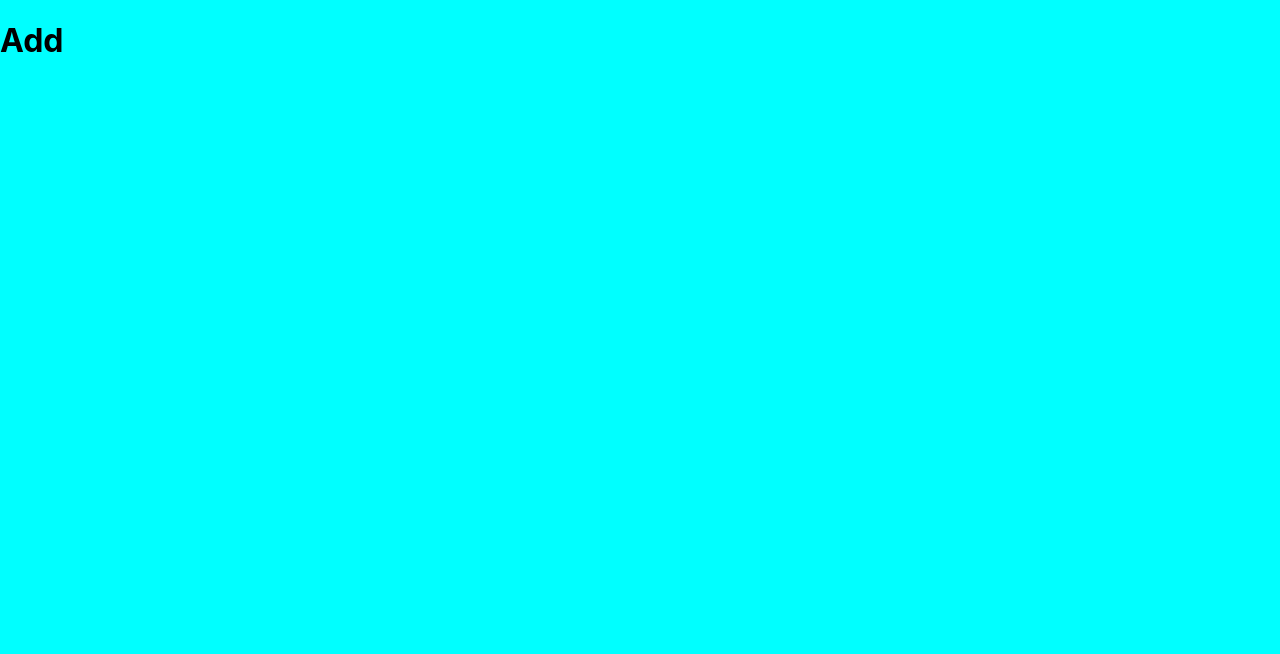
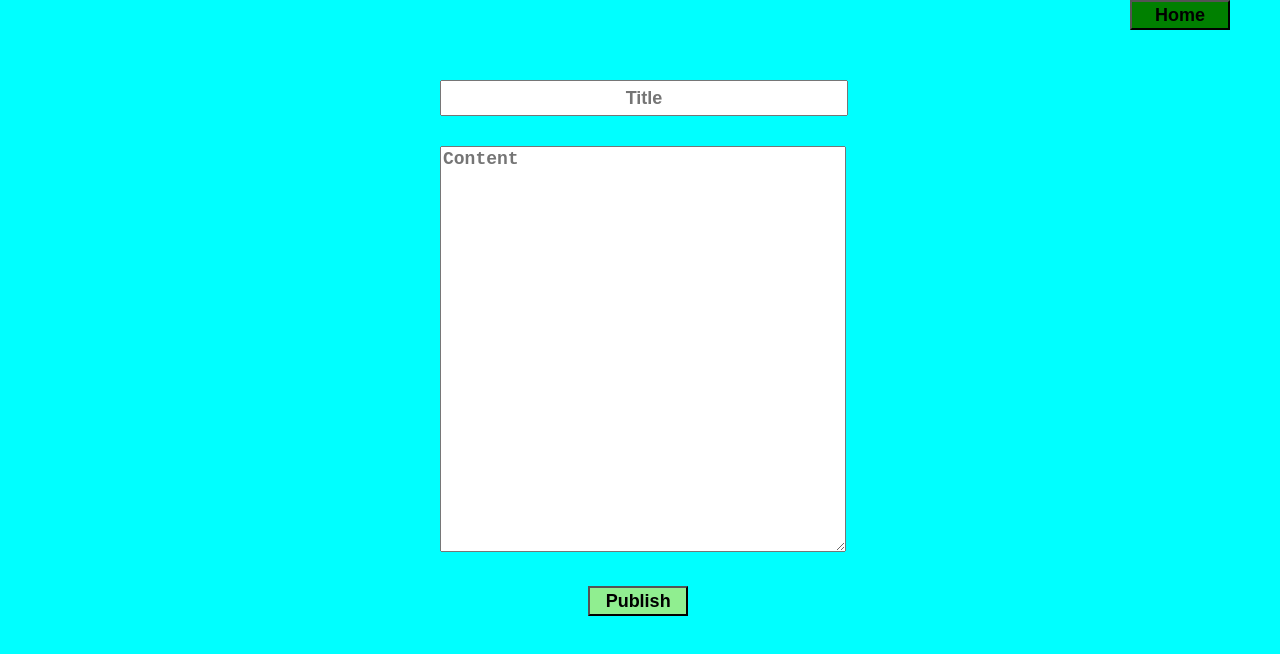
Before and after one commit to sachvarghese/ReactMini, a React (Create React App) app in the folder my-app/: page /addview/1 in a window 1280 px wide. Shown: the top 654 px of the page. Built offline with nearby package versions, Linux system fonts and the light colour scheme.

Commit message:
17.06.03: select page and add page done for day
Signed-off-by: Antony S Varghese <A-8811@ibsplc.com>

```diff
--- a/my-app/src/App.js
+++ b/my-app/src/App.js
@@ -69,6 +69,20 @@ class App extends Component {
     console.log(this.state.arts)
   }
 
+  addArticle = (title,content) => {
+    const newArticle = {
+      id: uuid(),
+      title,
+      content
+    }
+    this.setState(
+      {
+        articles:[...this.state.articles, newArticle],
+        users: [...this.state.users]
+      }
+    )
+  }
+
   render() {
     return (
       /*
@@ -93,7 +107,7 @@ class App extends Component {
        </React.Fragment> )}/>
 
         <Route path="/addview/:id" render={props=>(<React.Fragment>
-        <AddPage {...props}/>
+        <AddPage {...props} addArticle={this.addArticle}/>
         </React.Fragment> )}/>
 
         </Router>
--- a/my-app/src/components/AddPage.js
+++ b/my-app/src/components/AddPage.js
@@ -3,15 +3,137 @@ import { withRouter } from 'react-router-dom';
 
 class AddPage extends Component {
 
+    state={
+        title:'',
+        content:'',
+        showError:'',
+        showSuccess:'',
+        message:'',
+    }
+
+    onChange = (e) => {
+        this.setState({
+            [e.target.name]: e.target.value
+        }
+        );
+    }
+
+    homeClick = () => {
+        this.props.history.push('/articleview/' + this.props.match.params.id);
+    }
+
+    onSubmit = (e) => {
+        e.preventDefault();
+        if(this.state.title!='' && this.state.content!='') {
+            this.setState({
+                title:'',
+                content:'',
+                showError:false,
+                showSuccess:true,
+                message:'Article added successfully!'
+            });
+            this.props.addArticle(this.state.title, this.state.content);
+        }
+        else {
+            this.setState({
+                title:this.state.title,
+                content:this.state.content,
+                showError:true,
+                showSuccess:false,
+                message:'Please fill both title and content'
+            });
+        }
+    }
 
     render() {
         return (
             <div>
-                <h1>Add</h1>
+            <button style={homeStyle} onClick={this.homeClick}> Home</button>
 
+            <form style={{marginLeft: (window.innerWidth/2)-centerBoxText.width/2}}>
+             <input type="text" name="title" style={centerBoxText} placeholder="Title" value={this.state.title} onChange={this.onChange}/>
+             <br/>
+             <textarea type="text" name="content" style={centerBoxContent} placeholder="Content" value={this.state.content} onChange={this.onChange}/>
+             <br/>
+             <button type="Submit" style={submitStyle} onClick={this.onSubmit}>Publish</button>
+             <h3 style={this.state.showError? showErrorMessage:this.state.showSuccess? showSuccessMessage:successMessage}>{this.state.message}</h3>
+            </form>
             </div>
         );
     }
 }
 
+const centerBoxText = {
+    textAlign: 'center',
+    fontWeight: 'bold',
+    fontSize: 18,
+    width: 400,
+    height: 30,
+    marginTop: (window.innerHeight/10)
+}
+
+const centerBoxContent = {
+    textAlign:'left',
+    fontWeight: 'bold',
+    fontSize: 18,
+    marginTop: 0,
+    width: 400,
+    height: 400,
+    marginTop: (window.innerHeight/10)-50
+}
+
+const submitStyle = {
+    cursor: 'pointer',
+    textAlign: 'center',
+    fontWeight: 'bold',
+    fontSize: 18,
+    backgroundColor: 'lightgreen',
+    width: 100,
+    height:30,
+    radius:5,
+    marginLeft: centerBoxContent.width/2.7,
+    marginTop: 30,
+}
+
+var errorMessage = {
+    color:'red',
+     marginLeft:window.innerWidth/18,
+     visibility:'hidden',
+     float:'center'
+}
+
+var showErrorMessage = {
+    color:'red',
+     marginLeft:window.innerWidth/18,
+     visibility:'visible',
+     float: 'center'
+}
+
+var successMessage = {
+    color:'green',
+     marginLeft:window.innerWidth/18,
+     visibility:'hidden',
+     float: 'center'
+
+}
+
+var showSuccessMessage = {
+    color:'green',
+     marginLeft:window.innerWidth/18,
+     visibility:'visible',
+     float: 'center'
+}
+
+const homeStyle = {
+    cursor: 'pointer',
+    textAlign: 'center',
+    fontWeight: 'bold',
+    fontSize: 18,
+    backgroundColor: 'green',
+    width: 100,
+    height:30,
+    radius:10,
+    float: 'right',
+    marginRight:50
+}
 export default withRouter(AddPage);
--- a/my-app/src/components/HomePage.js
+++ b/my-app/src/components/HomePage.js
@@ -13,7 +13,7 @@ class HomePage extends Component {
 
     clickAdd = () => {
         console.log("Right");
-        this.props.history.push('/addview/');
+        this.props.history.push('/addview/'  + this.props.match.params.id);
 
     }
 
--- a/my-app/src/components/SearchPage.js
+++ b/my-app/src/components/SearchPage.js
@@ -22,6 +22,10 @@ class SearchPage extends Component {
     }
 
     doArticlesExist = () => {
+        console.log(this.state.substring.length);
+        if(this.state.substring.length<2) {
+            return false;
+        }
         for(var i=0; i<this.props.articles.length; i++) {
             if(this.props.articles[i].title.includes(this.state.substring)) {
                 return true;
@@ -65,17 +69,6 @@ class SearchPage extends Component {
             </div>
             </React.Fragment>
             )
-
-        return (
-            <div>
-                <button style={buttonStyle} onClick={this.homeClick}> Home</button>
-                <br/><br/><br/><br/>
-                <label style={searchTextStyle}>Search:</label>
-                <input type="text" style={searchStyle}/>
-                <button style={searchButtonStyle}> Search</button>
-                <br/><br/><br/>
-            </div>
-        )
 
     }
 }
```
